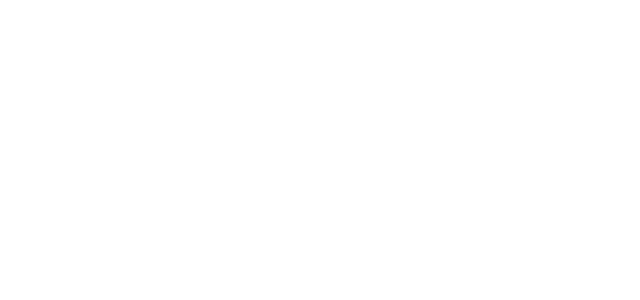
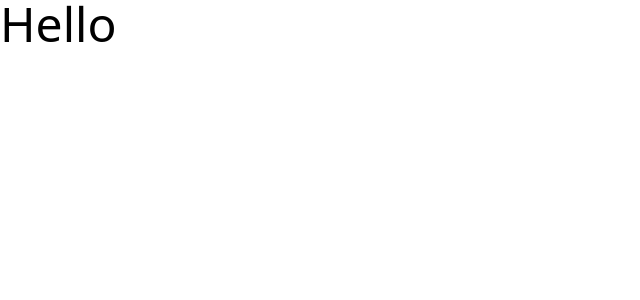
Before and after one commit to Ashish-kumar2020/youtube_clone, a React (Create React App) app: page / in a window 1280 px wide. Shown: the top 300 px of the page, without its empty margins (0-640 px from the left). Built offline with nearby package versions, Linux system fonts and the light colour scheme.

Commit message:
initial setup

```diff
--- a/package.json
+++ b/package.json
@@ -8,6 +8,7 @@
     "@testing-library/user-event": "^13.5.0",
     "react": "^18.2.0",
     "react-dom": "^18.2.0",
+    "react-router-dom": "^6.11.1",
     "react-scripts": "5.0.1",
     "web-vitals": "^2.1.4"
   },
@@ -34,5 +35,8 @@
       "last 1 firefox version",
       "last 1 safari version"
     ]
+  },
+  "devDependencies": {
+    "tailwindcss": "^3.3.2"
   }
 }
--- a/src/App.css
+++ b/src/App.css
@@ -1,38 +1,3 @@
-.App {
-  text-align: center;
-}
-
-.App-logo {
-  height: 40vmin;
-  pointer-events: none;
-}
-
-@media (prefers-reduced-motion: no-preference) {
-  .App-logo {
-    animation: App-logo-spin infinite 20s linear;
-  }
-}
-
-.App-header {
-  background-color: #282c34;
-  min-height: 100vh;
-  display: flex;
-  flex-direction: column;
-  align-items: center;
-  justify-content: center;
-  font-size: calc(10px + 2vmin);
-  color: white;
-}
-
-.App-link {
-  color: #61dafb;
-}
-
-@keyframes App-logo-spin {
-  from {
-    transform: rotate(0deg);
-  }
-  to {
-    transform: rotate(360deg);
-  }
-}
+@tailwind base;
+@tailwind components;
+@tailwind utilities;
--- a/src/App.js
+++ b/src/App.js
@@ -3,8 +3,8 @@
 
 function App() {
   return (
-    <div className="App">
-
+    <div className="text-5xl">
+        <h2>Hello</h2>
     </div>
   );
 }
--- a/src/index.css
+++ /dev/null
@@ -1,13 +0,0 @@
-body {
-  margin: 0;
-  font-family: -apple-system, BlinkMacSystemFont, 'Segoe UI', 'Roboto', 'Oxygen',
-    'Ubuntu', 'Cantarell', 'Fira Sans', 'Droid Sans', 'Helvetica Neue',
-    sans-serif;
-  -webkit-font-smoothing: antialiased;
-  -moz-osx-font-smoothing: grayscale;
-}
-
-code {
-  font-family: source-code-pro, Menlo, Monaco, Consolas, 'Courier New',
-    monospace;
-}
--- a/src/index.js
+++ b/src/index.js
@@ -1,6 +1,5 @@
 import React from 'react';
 import ReactDOM from 'react-dom/client';
-import './index.css';
 import App from './App';
 import reportWebVitals from './reportWebVitals';
 
--- /dev/null
+++ b/tailwind.config.js
@@ -0,0 +1,7 @@
+module.exports = {
+  content: ["./src/**/*.{html,js}"],
+  theme: {
+    extend: {},
+  },
+  plugins: [],
+}
```
Also changed, not shown: 2 other files (tests, documents, lock files or other folders).
